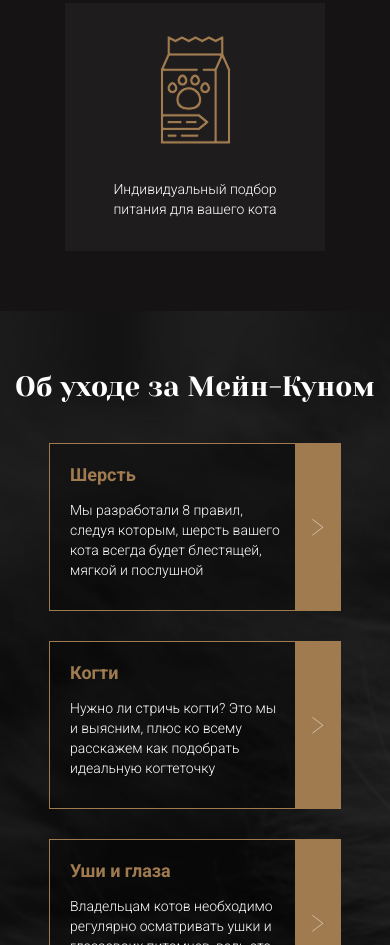
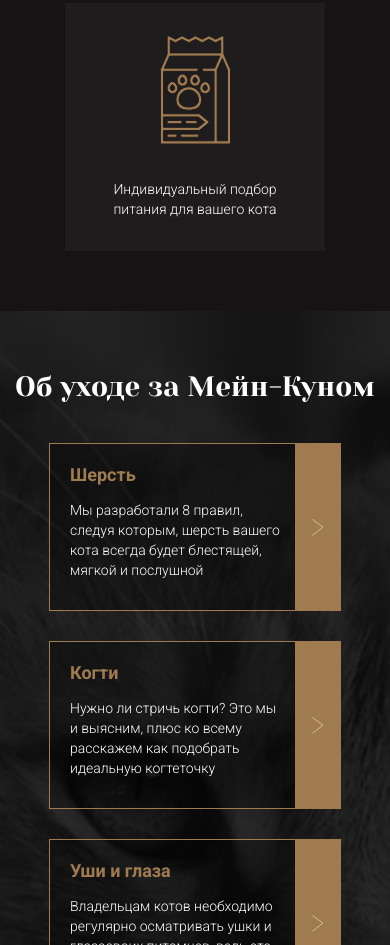
Before and after one commit to Kolenkaa/NEW_cat-pitomnik, a plain HTML site: page index.html in a window 390 px wide. Shown: the part 2555-3500 px from the top of the page. Drawn offline with Linux system fonts and the light colour scheme; a web font is replaced by a local one.

Commit message:
remake cat-background_image 'care_section'

```diff
--- a/scss/style.scss
+++ b/scss/style.scss
@@ -831,6 +831,7 @@ button.pets__arrow:hover {
 	position: relative;
 	background: #151313;
 	padding-top: 90px;
+	padding-bottom: 100px;
 
 	&__title {
 		font-family: Yeseva One;
@@ -854,7 +855,6 @@ button.pets__arrow:hover {
 		justify-content: center;
 		max-width: 1150px;
 		margin: 0 auto;
-		padding-bottom: 100px;
 	}
 
 	&__list > li:not(:first-child) {
@@ -914,6 +914,7 @@ button.pets__arrow:hover {
 @media (max-width: 767px) {
 	.about {
 		padding-top: 75px;
+		padding-bottom: 60px;
 
 		&__title {
 			font-size: 28px;
@@ -930,10 +931,6 @@ button.pets__arrow:hover {
 	}
 
 	.about {
-		&__list {
-			padding-bottom: 60px;
-		}
-
 		&__item {
 			padding: 15px;
 		}
@@ -963,15 +960,17 @@ button.pets__arrow:hover {
 	position: absolute;
 	background-image: url(../images/care/care_cat.png);
 	background-repeat: no-repeat;
+	background-position: 50% 50%;
 	background-size: cover;
 	width: 100%;
+	padding-top: 100px;
+	padding-bottom: 100px;
 
 	&__title {
 		font-family: Yeseva One;
 		font-size: 36px;
 		line-height: 42px;
 		margin: 0px auto;
-		padding-top: 100px;
 	}
 
 	&__list {
@@ -979,11 +978,7 @@ button.pets__arrow:hover {
 		flex-wrap: wrap;
 		justify-content: center;
 		width: 1150px;
-		margin: 0 auto;
-
-		padding-bottom: 100px;
-
-		margin-top: 55px;
+		margin: 55px auto 0;
 	}
 
 	&__item {
@@ -1038,9 +1033,7 @@ button.pets__arrow:hover {
 /*-------------------CARE < 1365px ------------------------*/
 @media (max-width: 1365px) {
 	.care {
-		&__title {
-			padding-top: 90px;
-		}
+		padding-top: 90px;
 
 		&__list {
 			max-width: 560px;
@@ -1067,18 +1060,18 @@ button.pets__arrow:hover {
 /*-------------------CARE < 767px ------------------------*/
 @media (max-width: 767px) {
 	.care {
+		padding-top: 60px;
+		padding-bottom: 60px;
+
 		&__title {
 			font-size: 28px;
 			line-height: 32px;
 			text-align: center;
-			padding-top: 60px;
 		}
 
 		&__list {
-			//margin: 0 auto;
 			max-width: 290px;
 			margin-top: 40px;
-			padding-bottom: 60px;
 		}
 
 		&__item {
```
Also changed, not shown: css/style.css.
